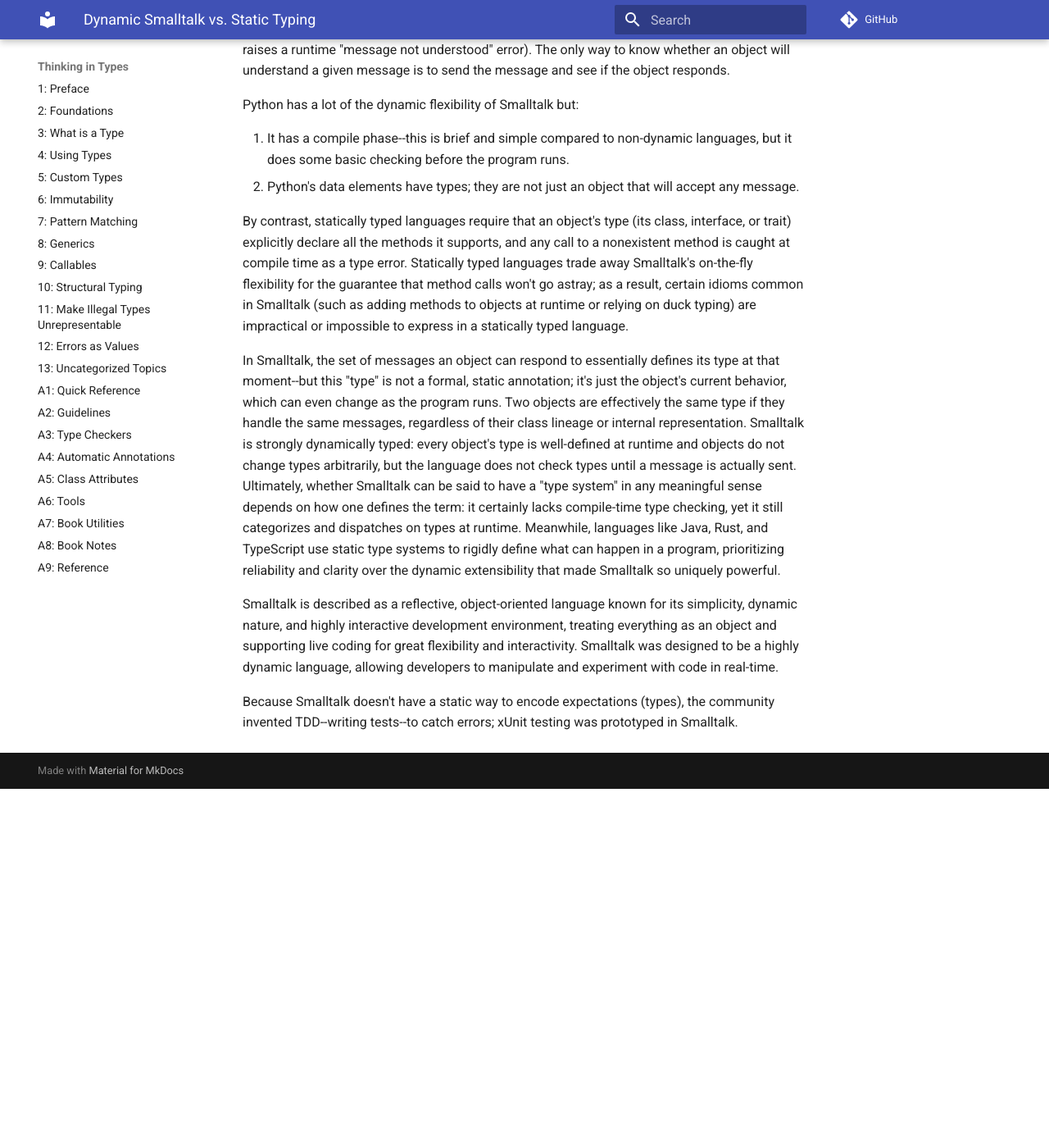
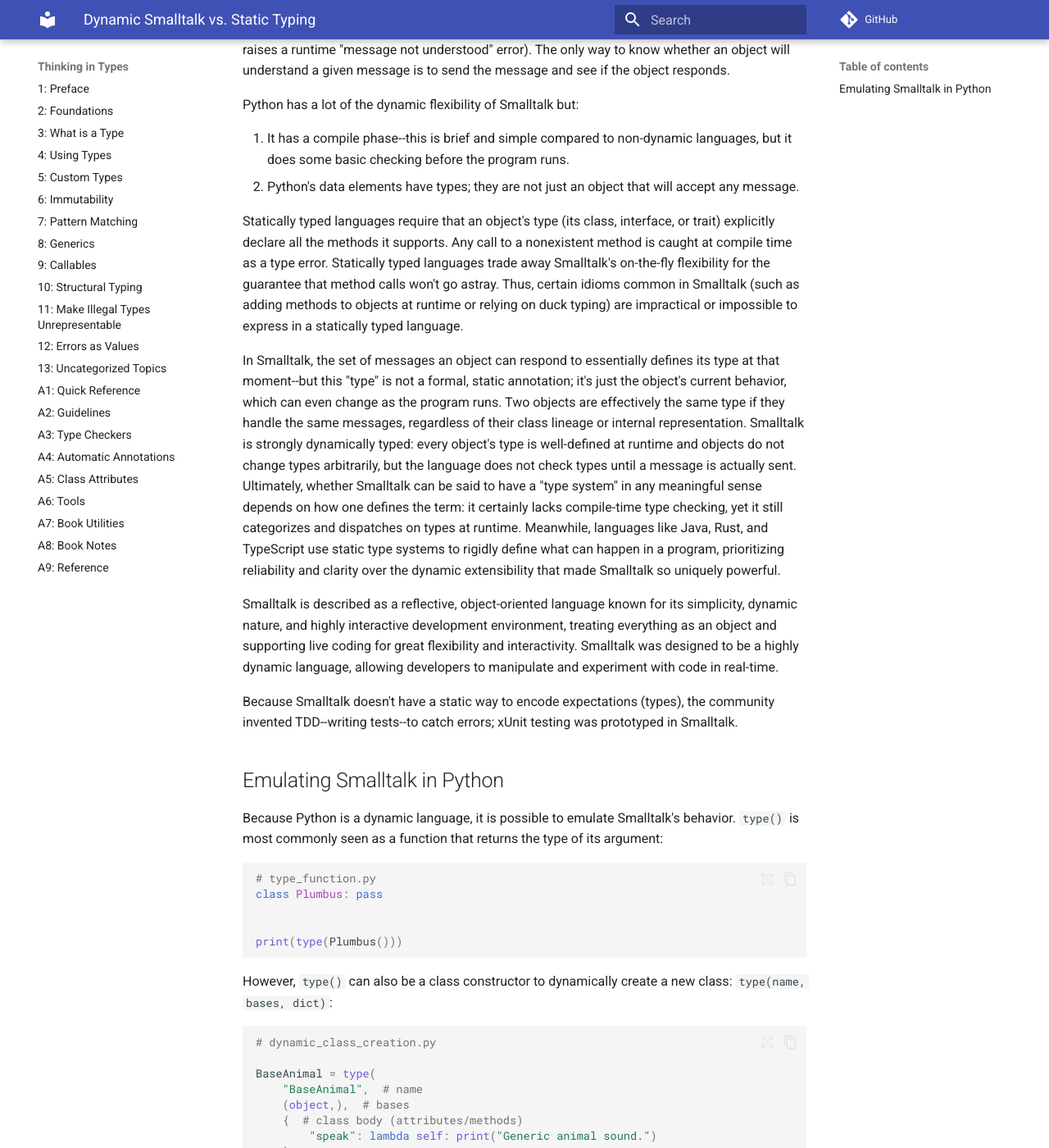
Before and after one commit to ThinkingInTypes/ThinkingInTypes.github.io, an MkDocs documentation site: the page built from Chapters/C02A_Smalltalk.md, in a window 1280 px wide and 1400 px high, scrolled down 548 px. Shown: the whole window at 82% size. Built offline with MkDocs 1.6.1 and Material for MkDocs 9.7.7, drawn with Linux system fonts in a browser that asks for light colours; comment, search, counter and statistics services are not loaded; before the commit the page ends 1510 px from its top, so only the background shows below that; some of the changed text lies outside the part shown.

Commit message:
Smalltalk

````diff
--- a/Chapters/Smalltalk.md
+++ b/Chapters/C02A_Smalltalk.md
@@ -24,10 +24,10 @@
 1. It has a compile phase--this is brief and simple compared to non-dynamic languages, but it does some basic checking before the program runs.
 2. Python's data elements have types; they are not just an object that will accept any message.
 
-By contrast, statically typed languages require that an object's type (its class, interface, or trait) explicitly declare all the methods it supports,
-and any call to a nonexistent method is caught at compile time as a type error.
-Statically typed languages trade away Smalltalk's on-the-fly flexibility for the guarantee that method calls won't go astray;
-as a result, certain idioms common in Smalltalk (such as adding methods to objects at runtime or relying on duck typing)
+Statically typed languages require that an object's type (its class, interface, or trait) explicitly declare all the methods it supports.
+Any call to a nonexistent method is caught at compile time as a type error.
+Statically typed languages trade away Smalltalk's on-the-fly flexibility for the guarantee that method calls won't go astray.
+Thus, certain idioms common in Smalltalk (such as adding methods to objects at runtime or relying on duck typing)
 are impractical or impossible to express in a statically typed language.
 
 In Smalltalk, the set of messages an object can respond to essentially defines its type at that moment--but this "type" is not a formal, static annotation;
@@ -46,3 +46,93 @@
 
 Because Smalltalk doesn't have a static way to encode expectations (types), the
 community invented TDD--writing tests--to catch errors; xUnit testing was prototyped in Smalltalk.
+
+## Emulating Smalltalk in Python
+
+Because Python is a dynamic language, it is possible to emulate Smalltalk's behavior.
+`type()` is most commonly seen as a function that returns the type of its argument:
+
+```python
+# type_function.py
+class Plumbus: pass
+
+
+print(type(Plumbus()))
+```
+
+However, `type()` can also be a class constructor to dynamically create a new class: `type(name, bases, dict)`:
+
+```python
+# dynamic_class_creation.py
+
+BaseAnimal = type(
+    "BaseAnimal",  # name
+    (object,),  # bases
+    {  # class body (attributes/methods)
+        "speak": lambda self: print("Generic animal sound.")
+    }
+)
+
+Cat = type(  # Subclassing
+    "Cat",
+    (BaseAnimal,),
+    {
+        "speak": lambda self: print("Meow!")
+    }
+)
+
+feline = Cat()
+feline.speak()  # type: ignore
+```
+
+Lambdas are used here for brevity; more typically you'll see function names placed in the `dict`.
+
+We can also create a Smalltalk-like object that and dynamically adapts to new messages:
+
+```python
+# smalltalk_parrot.py
+from dataclasses import dataclass, field
+from types import MethodType
+
+
+@dataclass
+class Parrot:
+    known_phrases: list[str] = field(default_factory=list)
+    _dynamic_methods: set[str] = field(default_factory=set, init=False, repr=False)
+
+    def __getattr__(self, name: str):
+        def handler(*args, **kwargs):
+            return self.does_not_understand(name, *args, **kwargs)
+
+        return handler
+
+    def __dir__(self) -> list[str]:
+        return sorted(set(super().__dir__()) | self._dynamic_methods)
+
+    def does_not_understand(self, message: str, *args, **kwargs):
+        print(f"[Class] Parrot learns new phrase: {message}")
+
+        def new_method(self, *args, **kwargs):
+            print(f"Parrot says: {message}")
+            self.known_phrases.append(message)
+
+        setattr(self.__class__, message, new_method)
+        self._dynamic_methods.add(message)
+
+        return getattr(self, message)(*args, **kwargs)
+```
+
+```python
+# learning_parrot.py
+from smalltalk_parrot import Parrot
+
+polly = Parrot()
+coco = Parrot()
+
+print("Before learning:", [m for m in dir(polly) if not m.startswith('_')])
+
+polly.hello()
+coco.squawk()
+
+print("After learning:", [m for m in dir(polly) if not m.startswith('_')])
+```
````
Also changed, not shown: Chapters/C06_Immutability.md (+27 -2 lines).
